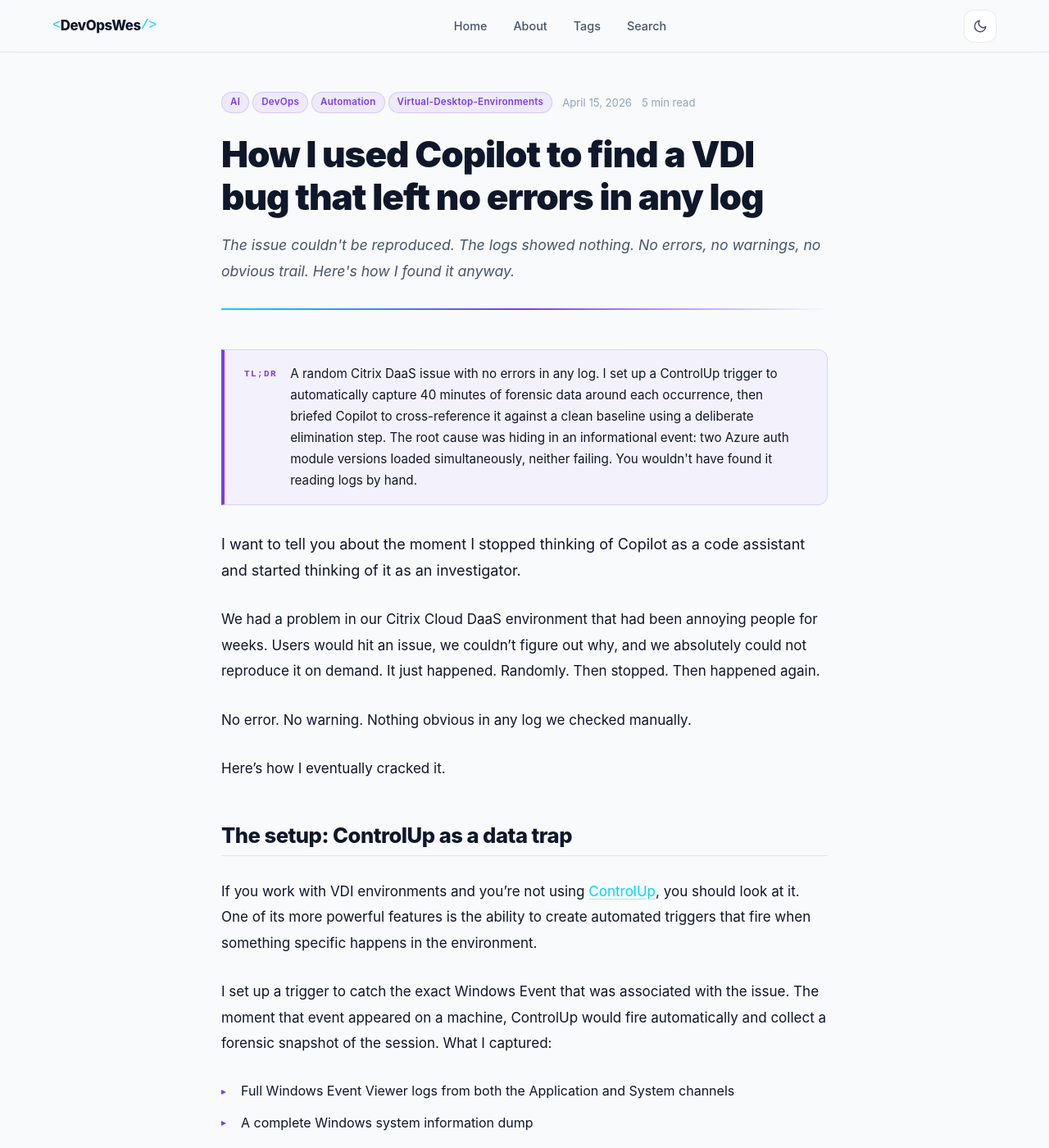
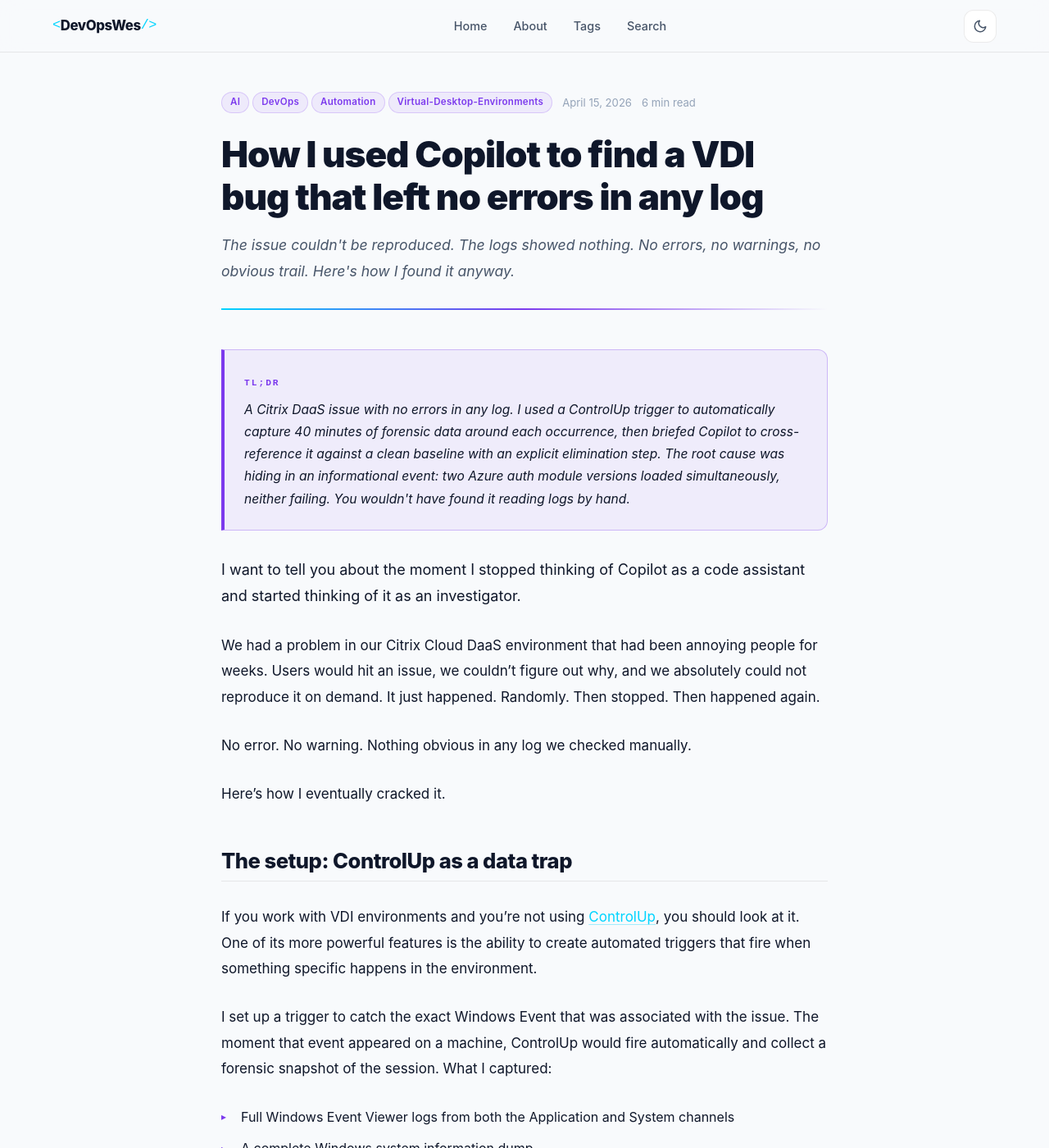
Before and after one commit to DevOpsWes/devopswes.github.io, a Jekyll site: the page built from _posts/2026-04-15-ai-transforming-devops-2026.md, in a window 1280 px wide and 1400 px high. Shown: the whole window at 82% size. Built offline with Jekyll 4.4.1, drawn with Linux system fonts in a browser that asks for light colours.

Commit message:
Fix TLDR visibility: embed in article content via include
Root cause: rgba(0,212,255,0.05) background was nearly invisible on the
dark #080c14 background. Also relying on layout conditional rendering
made it harder to guarantee the TLDR was always present.

Changes:
- Create _includes/tldr.html so authors add TLDR directly in post
  content as first line: {% include tldr.html text='...' %}
- Both existing posts updated: tldr: removed from front matter, include
  added as first content line
- Remove {% if page.tldr %} block from post.html (no longer needed;
  embed in content is the single source of truth)
- Redesign .post-tldr CSS: background 5% -> 10% opacity, border 0.18
  -> 0.3 opacity, stacked label/text layout (not flex row), label as
  display:inline-block, text in italic for visual distinction
- blog-posts.instructions.md updated: tldr: front matter removed,
  include pattern documented as required first content line

Co-authored-by: Copilot <223556219+Copilot@users.noreply.github.com>

```diff
--- /dev/null
+++ b/_includes/tldr.html
@@ -0,0 +1,6 @@
+<aside class="post-tldr" aria-label="TL;DR summary">
+  <div class="post-tldr-inner">
+    <span class="post-tldr-label">TL;DR</span>
+    <p class="post-tldr-text">{{ include.text }}</p>
+  </div>
+</aside>
--- a/_layouts/post.html
+++ b/_layouts/post.html
@@ -29,13 +29,6 @@ layout: default
     {% endif %}
   </header>
 
-  {% if page.tldr %}
-  <aside class="post-tldr" aria-label="Summary">
-    <span class="post-tldr-label">TL;DR</span>
-    <p>{{ page.tldr }}</p>
-  </aside>
-  {% endif %}
-
   <div class="post-content">
     {{ content }}
   </div>
--- a/_posts/2026-04-15-ai-transforming-devops-2026.md
+++ b/_posts/2026-04-15-ai-transforming-devops-2026.md
@@ -3,8 +3,9 @@ title: "How I used Copilot to find a VDI bug that left no errors in any log"
 date: 2026-04-15
 tags: [AI, DevOps, Automation, Virtual-Desktop-Environments]
 excerpt: "The issue couldn't be reproduced. The logs showed nothing. No errors, no warnings, no obvious trail. Here's how I found it anyway."
-tldr: "A random Citrix DaaS issue with no errors in any log. I set up a ControlUp trigger to automatically capture 40 minutes of forensic data around each occurrence, then briefed Copilot to cross-reference it against a clean baseline using a deliberate elimination step. The root cause was hiding in an informational event: two Azure auth module versions loaded simultaneously, neither failing. You wouldn't have found it reading logs by hand."
 ---
+
+{% include tldr.html text="A Citrix DaaS issue with no errors in any log. I used a ControlUp trigger to automatically capture 40 minutes of forensic data around each occurrence, then briefed Copilot to cross-reference it against a clean baseline with an explicit elimination step. The root cause was hiding in an informational event: two Azure auth module versions loaded simultaneously, neither failing. You wouldn't have found it reading logs by hand." %}
 
 I want to tell you about the moment I stopped thinking of Copilot as a code assistant and started thinking of it as an investigator.
 
--- a/_sass/_post.scss
+++ b/_sass/_post.scss
@@ -94,6 +94,7 @@
   }
 
   // Entry paragraph — slightly larger to ease the reader in
+  // (direct-child > combinator naturally skips the <p> inside .post-tldr)
   > p:first-of-type {
     font-size: 1.125rem;
     line-height: 1.8;
@@ -329,41 +330,40 @@
 
 .page-content { @extend .post-content; }
 
-// TL;DR callout — rendered from `tldr:` front matter field
+// TL;DR callout — embedded in post content via {% include tldr.html text="..." %}
 .post-tldr {
-  display: flex;
-  gap: $sp-4;
-  align-items: flex-start;
-  background: rgba($cyan, 0.05);
-  border: 1px solid rgba($cyan, 0.18);
   border-left: 4px solid $cyan;
   border-radius: 0 $r-md $r-md 0;
-  padding: $sp-4 $sp-6;
+  background: rgba($cyan, 0.1);
+  border: 1px solid rgba($cyan, 0.3);
+  border-left: 4px solid $cyan;
+  padding: $sp-6;
   margin-bottom: $sp-8;
 
   [data-theme="light"] & {
-    background: rgba($purple, 0.04);
-    border-color: rgba($purple, 0.18);
+    background: rgba($purple, 0.07);
+    border-color: rgba($purple, 0.3);
     border-left-color: $purple;
   }
 
   .post-tldr-label {
+    display: inline-block;
     font-family: $font-mono;
-    font-size: 0.68rem;
+    font-size: 0.7rem;
     font-weight: 700;
-    letter-spacing: 1.5px;
+    letter-spacing: 2px;
     text-transform: uppercase;
     color: $cyan;
-    flex-shrink: 0;
-    padding-top: 0.25rem;
+    margin-bottom: $sp-2;
     [data-theme="light"] & { color: $purple; }
   }
 
-  p {
+  .post-tldr-text {
     margin: 0;
-    font-size: 0.95rem;
+    font-size: 0.975rem;
     color: var(--text);
-    line-height: 1.7;
+    line-height: 1.75;
+    font-style: italic;
   }
 }
 
```
Also changed, not shown: _posts/2026-04-20-welcome-to-devopswes.md (+2 -1 lines), .github/instructions/blog-posts.instructions.md.
